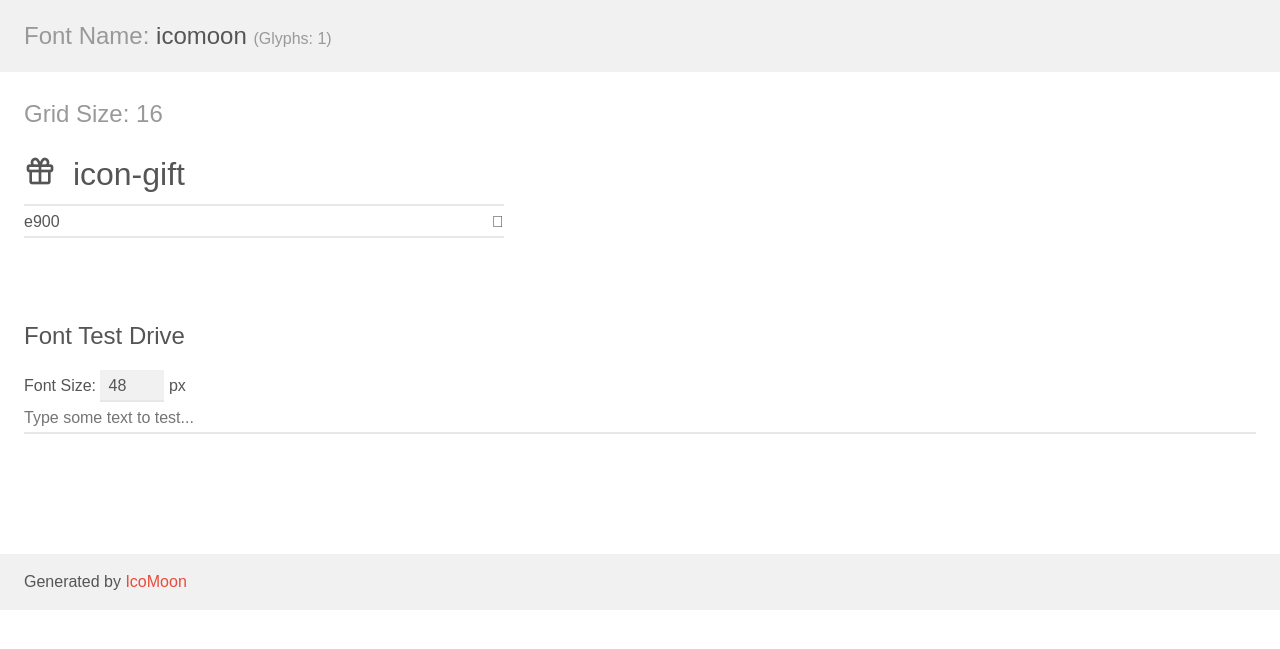
After one commit to johancastillo/ct-landingpage, a PHP site: page /icomoon/demo.html in a window 1280 px wide. The commit adds this page. Shown: the top 649 px of the page. Run offline with PHP 8.4, Linux system fonts and the light colour scheme.

Commit message:
Icomoon installing

```diff
--- a/assets/css/style.scss
+++ b/assets/css/style.scss
@@ -1145,7 +1145,7 @@ img {
 :: 8.0 WELCOME AREA CSS
 ****************************** */
 .welcome-area {
-    height: 800px;
+    height: 644px;
     z-index: 1;
     @media (max-width: 991px) {
         height: 700px !important;
@@ -2369,6 +2369,14 @@ img {
 ===============
 */
 
+.title-h1{
+    font-size: 30px !important;
+}
+
+.navbar{
+    padding: 0 !important;
+}
+
 .questions{
     h3.question{
         font-size: 1rem;
--- a/components/btn-action2.php
+++ b/components/btn-action2.php
@@ -6,7 +6,7 @@
         </button>
 
         <button class="btn bg-primary ml-4 efectivo" onclick="redirect()">
-            Regala
+            <span class="icon-gift"></span> ¡Regala!
         </button>
 
     </div>
--- /dev/null
+++ b/icomoon/demo-files/demo.css
@@ -0,0 +1,151 @@
+body {
+  padding: 0;
+  margin: 0;
+  font-family: sans-serif;
+  font-size: 1em;
+  line-height: 1.5;
+  color: #555;
+  background: #fff;
+}
+h1 {
+  font-size: 1.5em;
+  font-weight: normal;
+}
+small {
+  font-size: .66666667em;
+}
+a {
+  color: #e74c3c;
+  text-decoration: none;
+}
+a:hover, a:focus {
+  box-shadow: 0 1px #e74c3c;
+}
+.bshadow0, input {
+  box-shadow: inset 0 -2px #e7e7e7;
+}
+input:hover {
+  box-shadow: inset 0 -2px #ccc;
+}
+input, fieldset {
+  font-family: sans-serif;
+  font-size: 1em;
+  margin: 0;
+  padding: 0;
+  border: 0;
+}
+input {
+  color: inherit;
+  line-height: 1.5;
+  height: 1.5em;
+  padding: .25em 0;
+}
+input:focus {
+  outline: none;
+  box-shadow: inset 0 -2px #449fdb;
+}
+.glyph {
+  font-size: 16px;
+  width: 15em;
+  padding-bottom: 1em;
+  margin-right: 4em;
+  margin-bottom: 1em;
+  float: left;
+  overflow: hidden;
+}
+.liga {
+  width: 80%;
+  width: calc(100% - 2.5em);
+}
+.talign-right {
+  text-align: right;
+}
+.talign-center {
+  text-align: center;
+}
+.bgc1 {
+  background: #f1f1f1;
+}
+.fgc1 {
+  color: #999;
+}
+.fgc0 {
+  color: #000;
+}
+p {
+  margin-top: 1em;
+  margin-bottom: 1em;
+}
+.mvm {
+  margin-top: .75em;
+  margin-bottom: .75em;
+}
+.mtn {
+  margin-top: 0;
+}
+.mtl, .mal {
+  margin-top: 1.5em;
+}
+.mbl, .mal {
+  margin-bottom: 1.5em;
+}
+.mal, .mhl {
+  margin-left: 1.5em;
+  margin-right: 1.5em;
+}
+.mhmm {
+  margin-left: 1em;
+  margin-right: 1em;
+}
+.mls {
+  margin-left: .25em;
+}
+.ptl {
+  padding-top: 1.5em;
+}
+.pbs, .pvs {
+  padding-bottom: .25em;
+}
+.pvs, .pts {
+  padding-top: .25em;
+}
+.unit {
+  float: left;
+}
+.unitRight {
+  float: right;
+}
+.size1of2 {
+  width: 50%;
+}
+.size1of1 {
+  width: 100%;
+}
+.clearfix:before, .clearfix:after {
+  content: " ";
+  display: table;
+}
+.clearfix:after {
+  clear: both;
+}
+.hidden-true {
+  display: none;
+}
+.textbox0 {
+  width: 3em;
+  background: #f1f1f1;
+  padding: .25em .5em;
+  line-height: 1.5;
+  height: 1.5em;
+}
+#testDrive {
+  display: block;
+  padding-top: 24px;
+  line-height: 1.5;
+}
+.fs0 {
+  font-size: 16px;
+}
+.fs1 {
+  font-size: 32px;
+}
--- /dev/null
+++ b/icomoon/demo-files/demo.js
@@ -0,0 +1,30 @@
+if (!('boxShadow' in document.body.style)) {
+    document.body.setAttribute('class', 'noBoxShadow');
+}
+
+document.body.addEventListener("click", function(e) {
+    var target = e.target;
+    if (target.tagName === "INPUT" &&
+        target.getAttribute('class').indexOf('liga') === -1) {
+        target.select();
+    }
+});
+
+(function() {
+    var fontSize = document.getElementById('fontSize'),
+        testDrive = document.getElementById('testDrive'),
+        testText = document.getElementById('testText');
+    function updateTest() {
+        testDrive.innerHTML = testText.value || String.fromCharCode(160);
+        if (window.icomoonLiga) {
+            window.icomoonLiga(testDrive);
+        }
+    }
+    function updateSize() {
+        testDrive.style.fontSize = fontSize.value + 'px';
+    }
+    fontSize.addEventListener('change', updateSize, false);
+    testText.addEventListener('input', updateTest, false);
+    testText.addEventListener('change', updateTest, false);
+    updateSize();
+}());
--- /dev/null
+++ b/icomoon/demo.html
@@ -0,0 +1,52 @@
+<!doctype html>
+<html>
+<head>
+    <meta charset="utf-8">
+    <title>IcoMoon Demo</title>
+    <meta name="description" content="An Icon Font Generated By IcoMoon.io">
+    <meta name="viewport" content="width=device-width, initial-scale=1">
+    <link rel="stylesheet" href="demo-files/demo.css">
+    <link rel="stylesheet" href="style.css"></head>
+<body>
+    <div class="bgc1 clearfix">
+        <h1 class="mhmm mvm"><span class="fgc1">Font Name:</span> icomoon <small class="fgc1">(Glyphs:&nbsp;1)</small></h1>
+    </div>
+    <div class="clearfix mhl ptl">
+        <h1 class="mvm mtn fgc1">Grid Size: 16</h1>
+        <div class="glyph fs1">
+            <div class="clearfix bshadow0 pbs">
+                <span class="icon-gift"></span>
+                <span class="mls"> icon-gift</span>
+            </div>
+            <fieldset class="fs0 size1of1 clearfix hidden-false">
+                <input type="text" readonly value="e900" class="unit size1of2" />
+                <input type="text" maxlength="1" readonly value="&#xe900;" class="unitRight size1of2 talign-right" />
+            </fieldset>
+            <div class="fs0 bshadow0 clearfix hidden-true">
+                <span class="unit pvs fgc1">liga: </span>
+                <input type="text" readonly value="" class="liga unitRight" />
+            </div>
+        </div>
+    </div>
+
+    <!--[if gt IE 8]><!-->
+    <div class="mhl clearfix mbl">
+        <h1>Font Test Drive</h1>
+        <label>
+            Font Size: <input id="fontSize" type="number" class="textbox0 mbm"
+            min="8" value="48" />
+            px
+        </label>
+        <input id="testText" type="text" class="phl size1of1 mvl"
+        placeholder="Type some text to test..." value=""/>
+        <div id="testDrive" class="icon-" style="font-family: icomoon">&nbsp;
+        </div>
+    </div>
+    <!--<![endif]-->
+    <div class="bgc1 clearfix">
+        <p class="mhl">Generated by <a href="https://icomoon.io/app">IcoMoon</a></p>
+    </div>
+
+    <script src="demo-files/demo.js"></script>
+</body>
+</html>
--- /dev/null
+++ b/icomoon/style.css
@@ -0,0 +1,30 @@
+@font-face {
+  font-family: 'icomoon';
+  src:  url('fonts/icomoon.eot?ofde3');
+  src:  url('fonts/icomoon.eot?ofde3#iefix') format('embedded-opentype'),
+    url('fonts/icomoon.ttf?ofde3') format('truetype'),
+    url('fonts/icomoon.woff?ofde3') format('woff'),
+    url('fonts/icomoon.svg?ofde3#icomoon') format('svg');
+  font-weight: normal;
+  font-style: normal;
+  font-display: block;
+}
+
+[class^="icon-"], [class*=" icon-"] {
+  /* use !important to prevent issues with browser extensions that change fonts */
+  font-family: 'icomoon' !important;
+  speak: never;
+  font-style: normal;
+  font-weight: normal;
+  font-variant: normal;
+  text-transform: none;
+  line-height: 1;
+
+  /* Better Font Rendering =========== */
+  -webkit-font-smoothing: antialiased;
+  -moz-osx-font-smoothing: grayscale;
+}
+
+.icon-gift:before {
+  content: "\e900";
+}
```
Also changed, not shown: assets/css/style.css (+7 -1 lines), components/Footer.php (+13 -72 lines), components/Welcome.php (+13 -4 lines), components/footer/section1.php (added, +29 -0 lines), components/footer/section2.php (added, +14 -0 lines), icomoon/Read Me.txt (added, +7 -0 lines), icomoon/selection.json (added, +1 -0 lines), index.php (+5 -5 lines), assets/img/cards.png (added), components/CallToAction.php (renamed from components/Download.php), icomoon/fonts/icomoon.ttf (added), icomoon/fonts/icomoon.woff (added), 2 other files.
